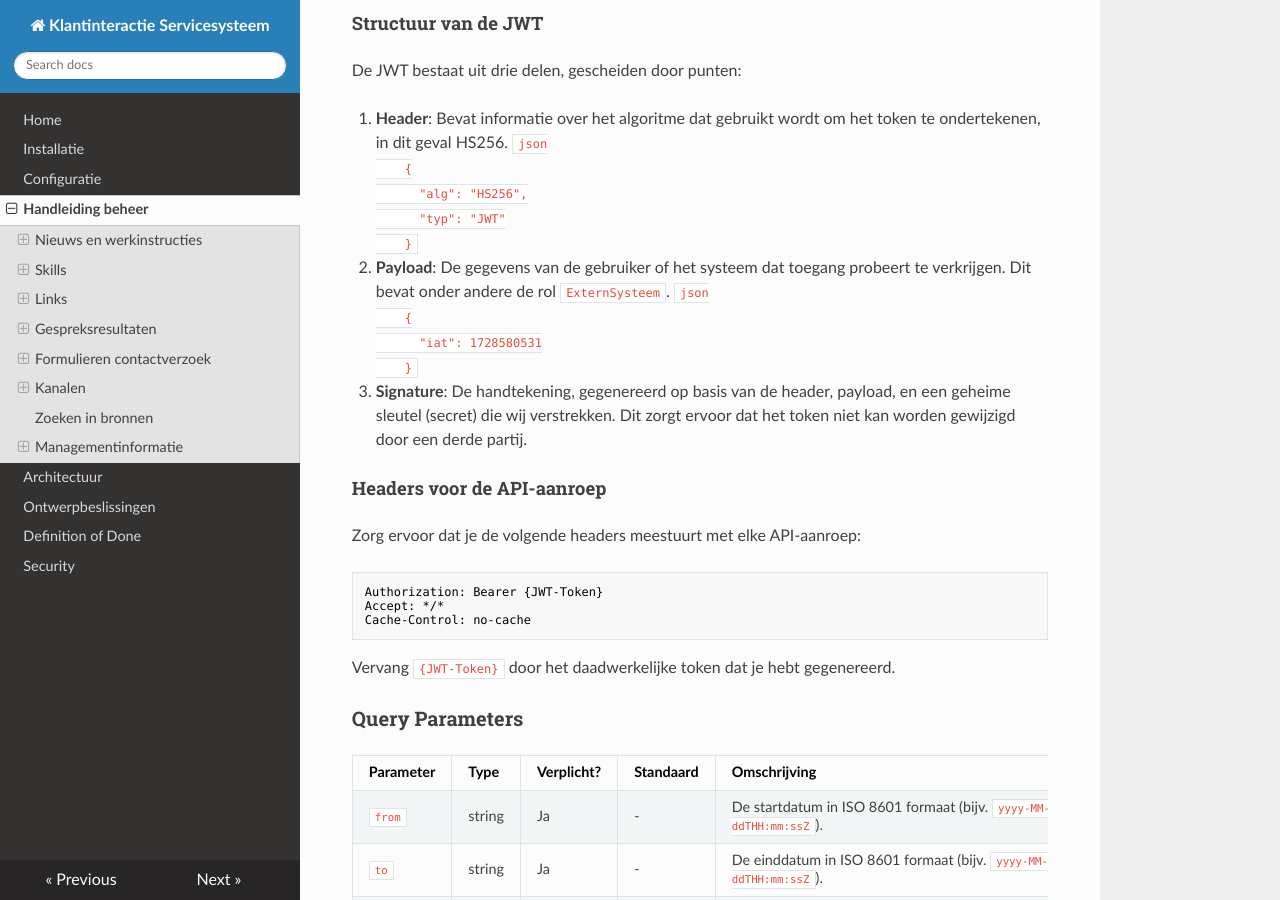
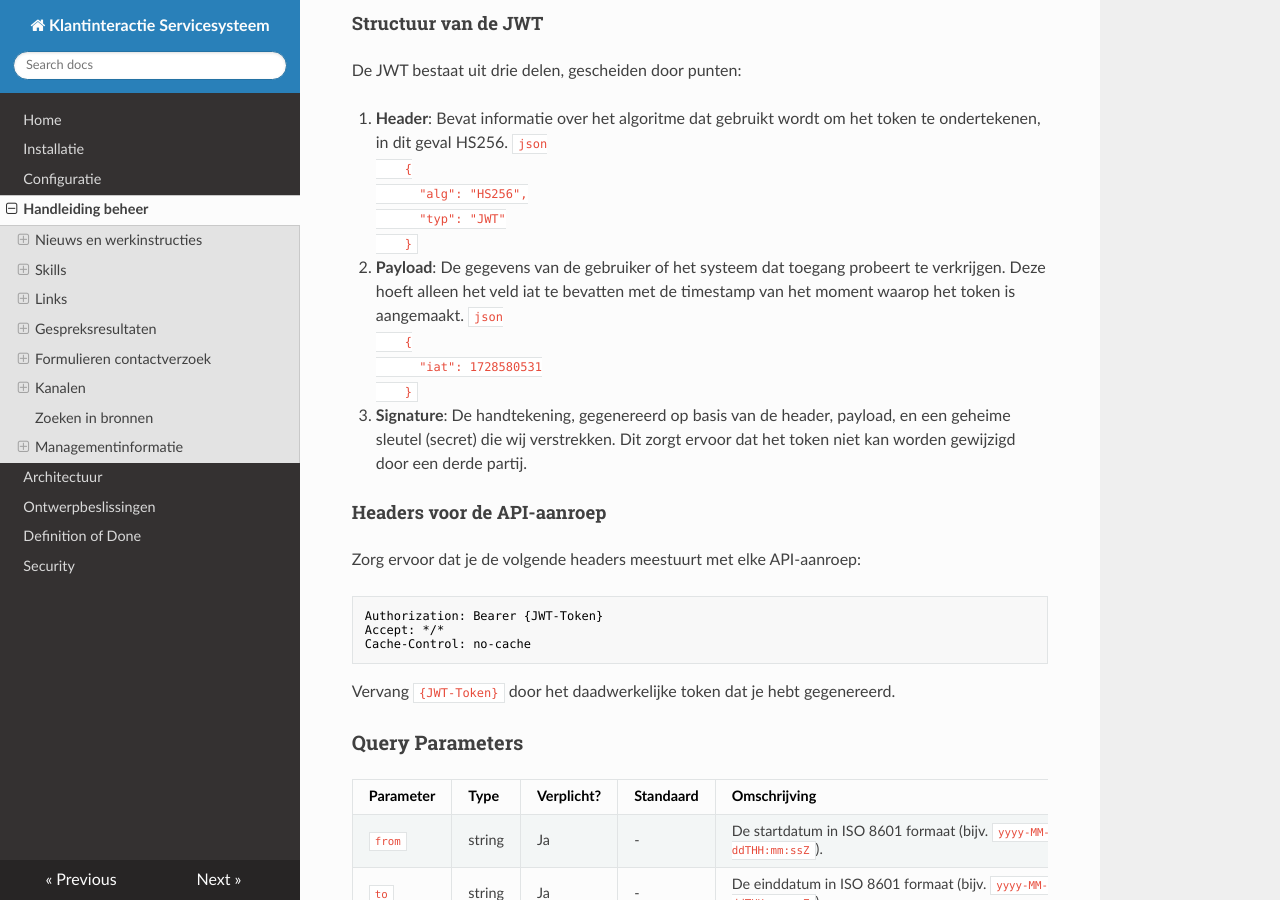
Before and after one commit to Klantinteractie-Servicesysteem/.github, an MkDocs documentation site: the page built from docs/MANUAL.md, in a window 1280 px wide and 900 px high, scrolled down 22837 px. Built offline with MkDocs 1.6.1, drawn with Linux system fonts in a browser that asks for light colours; nearby versions of some CDN libraries.

Commit message:
Update MANUAL.md

````diff
--- a/docs/MANUAL.md
+++ b/docs/MANUAL.md
@@ -348,7 +348,7 @@ De JWT bestaat uit drie delen, gescheiden door punten:
     }
     ```
 
-2. **Payload**: De gegevens van de gebruiker of het systeem dat toegang probeert te verkrijgen. Dit bevat onder andere de rol `ExternSysteem`.
+2. **Payload**: De gegevens van de gebruiker of het systeem dat toegang probeert te verkrijgen. Deze hoeft alleen het veld iat te bevatten met de timestamp van het moment waarop het token is aangemaakt.
     ```json
     {
       "iat": 1728580531
````
